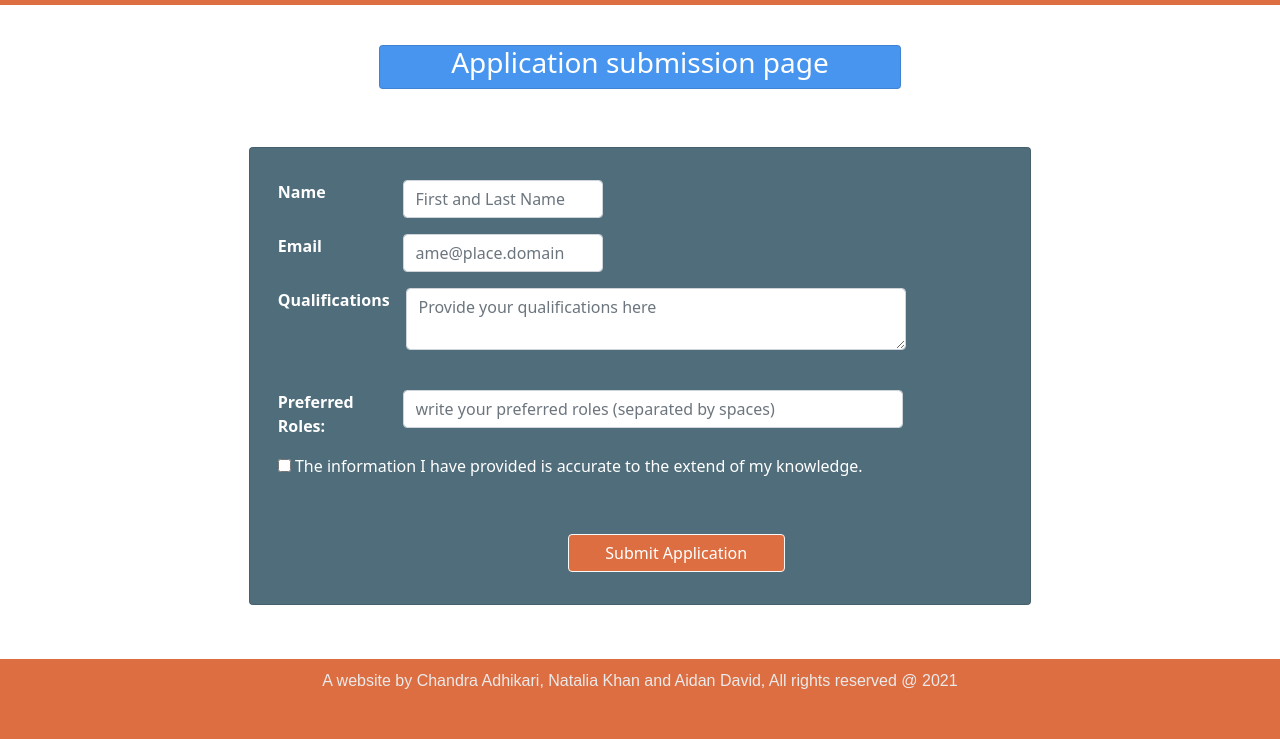
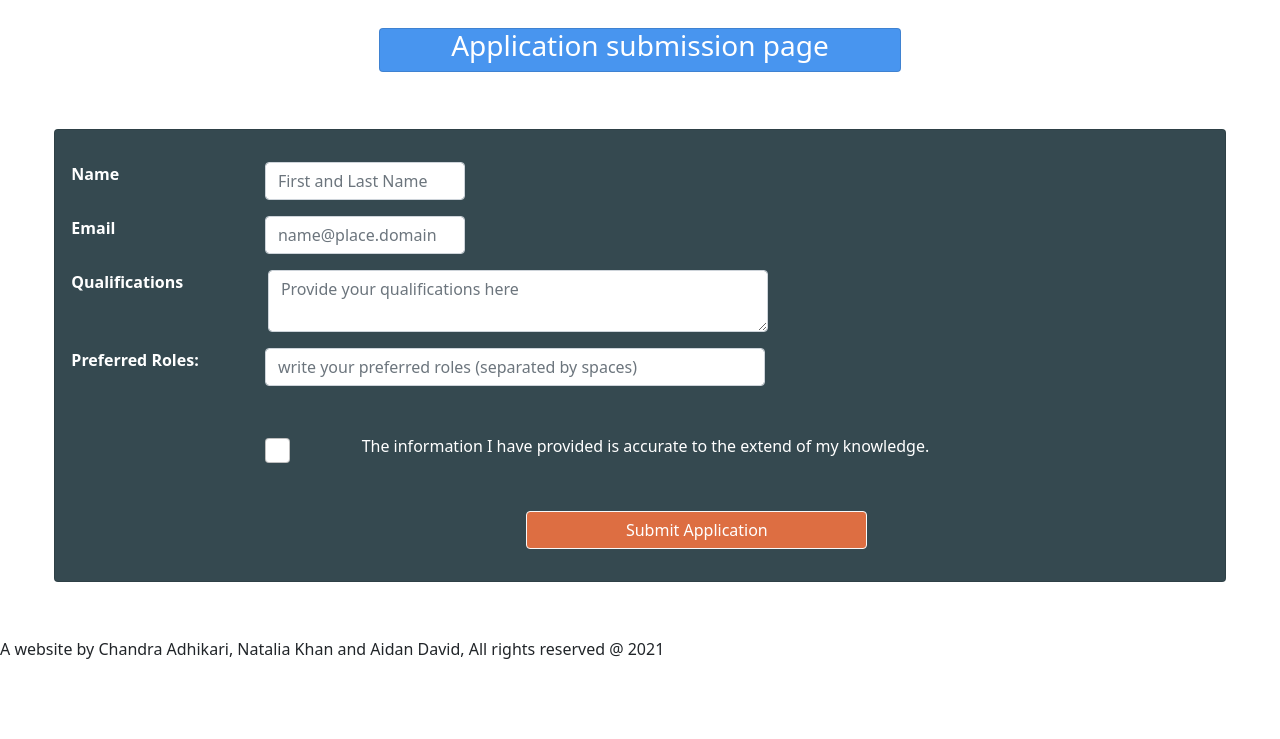
Before and after one commit to adavid2021/film_society_website, a website: page public/application_submission.html in a window 1280 px wide. Shown: the part 89-828 px from the top of the page. After the commit the page ends 800 px from the top, so only its background shows below. Drawn offline with nearby package versions, Linux system fonts and the light colour scheme; a web font is replaced by a local one.

Commit message:
FIXED detail page and application submission.

```diff
--- a/public/application_submission.html
+++ b/public/application_submission.html
@@ -4,8 +4,7 @@
     <meta charset="UTF-8">
     <title>Home</title>
 
-    <link rel="stylesheet" href="css/index.css">
-    <link rel="stylesheet" href="css/home.css">
+    <link rel="stylesheet" href="css/app_submit.css">
 
     <!--    Bootstrap-->
     <link href="https://cdn.jsdelivr.net/npm/bootstrap@5.0.0-beta2/dist/css/bootstrap.min.css"
@@ -56,10 +55,10 @@
 </nav>
 
 
-
 <section id="infoBox">
     <div class="row justify-content-center mt-3">
-        <div class="card text-white mt-4 mb-3" style="max-width: 40%; text-align: center; background-color: var(--dodger-blue)">
+        <div class="card text-white mt-4 mb-3"
+             style="max-width: 40%; text-align: center; background-color: var(--dodger-blue)">
             <h3>Application submission page</h3>
         </div>
 
@@ -70,15 +69,11 @@
 
 <section style="margin-top: 2%">
     <div class="row justify-content-center">
-        <div class="card text-white mt-3 mb-3" style="max-width: 60%; background-color: var(--cadet)">
+        <div class="col-11">
+            <div class="card text-white mt-3 mb-3" style="background-color: var(--cadet)">
                 <div class="card-body mt-3">
                     <form action="/new-applicant" method="post">
 
-                    <!--                    <div class="mb-3">-->
-                    <!--                        <label for="applicant_name" class="form-label">Name</label>-->
-                    <!--                        <input type="text" class="form-control text" style="width: 200px;" id="applicant_name"-->
-                    <!--                               placeholder="First and Last name" name="applicant_name">-->
-                    <!--                    </div>-->
                         <div class="row">
                             <div class="col-2"><label for="applicant_name" class="form-label"><b> Name</b></label>
                             </div>
@@ -86,71 +81,52 @@
                                                       id="applicant_name"
                                                       placeholder="First and Last Name" name="applicant_name"></div>
                         </div>
-
-                    <!--                    <div class="mb-3">-->
-                    <!--                        <label for="applicant_email" class="form-label">Email</label>-->
-                    <!--                        <input type="text" class="form-control text" style="width: 200px;" id="applicant_email"-->
-                    <!--                               placeholder="name@place.domain" name="applicant_email">-->
-                    <!--                    </div>-->
                         <div class="row mb-3 mt-3">
                             <div class="col-2"><label for="applicant_email" class="form-label"><b> Email</b></label>
                             </div>
-                        <div class="col-2"><input type="text" class="form-control text" style="width: 200px;"
+                            <div class="col-3"><input type="text" class="form-control text" style="width: 200px;"
                                                       id="applicant_email"
-                                                  placeholder="ame@place.domain" name="applicant_email"></div>
+                                                      placeholder="name@place.domain" name="applicant_email"></div>
                         </div>
-
-                    <!--                    <div class="row mb-3 mt-3">-->
-                    <!--                        <div class="col-2"><label for="applicant_qualifications" class="form-label">Qualifications</label></div>-->
-                    <!--                        <div class="col-2"><input type="text" class="form-control text" style="width: 200px;" id="applicant_qualifications"-->
-                    <!--                                                  placeholder="Provide your qualifications here" name="applicant_qualifications"></div>-->
-                    <!--                    </div>-->
-
 
                         <div class="row mb-3 mt-3">
                             <div class="col-2"><label for="applicant_qualifications"><b>Qualifications</b></label></div>
-                        <div class="col-2"><textarea class="form-control" style="width: 500px;margin-left: 3px"
+                            <div class="col-3"><textarea class="form-control" style="width: 500px;margin-left: 3px"
                                                          id="applicant_qualifications" name="applicant_qualifications"
-                                                     placeholder="Provide your qualifications here"></textarea><br>
+                                                         placeholder="Provide your qualifications here"></textarea>
                             </div>
                         </div>
 
-
-                    <!--                    <div class="mb-3">-->
-                    <!--                        <label for="preferred_roles" class="form-label">Preferred Roles</label>-->
-                    <!--                        <input class="form-control text" placeholder="write your preferred roles (separated by spaces)"-->
-                    <!--                               type="text" name="preferred_roles" id="preferred_roles">-->
-                    <!--                    </div>-->
-
-
                         <div class="row mb-3 mt-3">
-                        <div class="col-2"><label for="preferred_roles"><b>Preferred Roles:</b></label></div>
-                        <div class="col-2"><input class="form-control text" style="width: 500px" placeholder="write your preferred roles (separated by spaces)"
+                            <div class="col-2" style="white-space: nowrap"><label for="preferred_roles"><b>Preferred Roles:</b></label></div>
+                            <div class="col-2"><input class="form-control text" style="width: 500px"
+                                                      placeholder="write your preferred roles (separated by spaces)"
                                                       type="text" name="preferred_roles" id="preferred_roles"></div>
                         </div>
 
-                    <div class="mb-5">
-
-                        <input type="checkbox" id="checkBox">
-                        <label for="checkBox" class="form-label">The information I have provided is accurate to the
+                        <div class="my-5 row">
+                            <div class="col-1 offset-2">
+                                <input class="form-check-input" type="checkbox" id="checkBox" style="width: 25px; height: 25px">
+                            </div>
+                            <div class="col-8">
+                                <label for="checkBox" class="form-check-label">The information I have provided is accurate to the
                                     extend of my knowledge.</label>
                             </div>
+                        </div>
                         <div class="mb-3">
-                        <p id="error_message" style="color: red"></p>
+                            <p id="error_message" style="color: var(--light-red)"></p>
                         </div>
 
                         <input type="hidden" name="project_id" id="project_id">
 
-                    <!--            <div class="mb-3">-->
-                    <!--                <button type="submit" class="btn btn-light" style="width: 20%; background-color: var(&#45;&#45;burnt-sienna); color: white" >Submit Application</button>-->
-                    <!--            </div>-->
                         <div class="mb-3" style="margin-left: 40%">
                             <button type="submit" class="btn btn-light"
-                                style="width: 50%; background-color: var(--burnt-sienna); color: white" ;>Submit
+                                    style="width: 50%; background-color: var(--burnt-sienna); color: white">Submit
                                 Application
                             </button>
                         </div>
                     </form>
+                </div>
             </div>
         </div>
     </div>
--- /dev/null
+++ b/public/css/app_submit.css
@@ -0,0 +1,18 @@
+:root{
+    --burnt-sienna: #dd6e42ff;
+    --dutch-white: #e8dab2ff;
+    --cadet: #354950;
+    --columbia-blue: #b5cad2;
+    --platinum: #eaeaeaff;
+    --flickr-pink: #f72585ff;
+    --byzantine: #b5179eff;
+    --purple: #7209b7ff;
+    --purple-2: #560badff;
+    --trypan-blue: #480ca8ff;
+    --trypan-blue-2: #3a0ca3ff;
+    --persian-blue: #3f37c9ff;
+    --ultramarine-blue: #4361eeff;
+    --dodger-blue: #4895efff;
+    --vivid-sky-blue: #4cc9f0ff;
+    --light-red: #ffa0a0;
+}
--- a/public/js/application_submission.js
+++ b/public/js/application_submission.js
@@ -16,11 +16,11 @@ const input = JSON.parse(urlParams.get("input")); // converting back into json
 
 // invisible project id field
 if (project_id) {
+    console.log("id in js is currently: ",project_id);
     $('#project_id').val(project_id);
 }
 
 if (error_message) {
-
     if (error_message.includes('applicant_name')) {
         $('#applicant_name').addClass('is-invalid text-danger');
     }
@@ -99,7 +99,7 @@ $('form').on('submit', function () {
         return false;
     }
 
-    if (!$('#preferred_roles,textarea').val()) {
+    if (!$('#preferred_roles').val()) {
         errorMessage = "Provide some of your preferred roles"
         $('#preferred_roles').addClass('is-invalid text-danger');
         $('#error_message').text(errorMessage);
@@ -127,7 +127,8 @@ $('form').on('submit', function () {
 
 // returns false if the preferred roles section is formatted incorrectly, otherwise true
 function formattedCorrectly() {
-    const user_input = $('#preferred_roles,textarea').val();
+    const user_input = $('#preferred_roles').val();
+    // console.log("VALUE: ", $('#preferred_roles').val());
     const input_string = user_input.split(" ");
     const correct_role_strings =
         ["actor", "Actor", "cinematographer", "Cinematographer",
@@ -136,9 +137,10 @@ function formattedCorrectly() {
 
     let i_string_list = [];
 
+    // console.log("input string: ", input_string);
     input_string.forEach(input => {
         correct_role_strings.forEach(role => {
-            console.log(input, " vs ", role);
+            // console.log(input, " vs ", role);
             if (input === role) {
                 i_string_list.push(input);
             }
@@ -155,6 +157,8 @@ function formattedCorrectly() {
             out = false;
         }
     }
+
+    // console.log("i string list: ", i_string_list);
     console.log("out ", out);
 
     return (out);
```
Also changed, not shown: public/js/project_detail.js (+10 -5 lines), public/project_detail.html (+8 -18 lines). Lines whose indentation alone changed are shown as unchanged.
